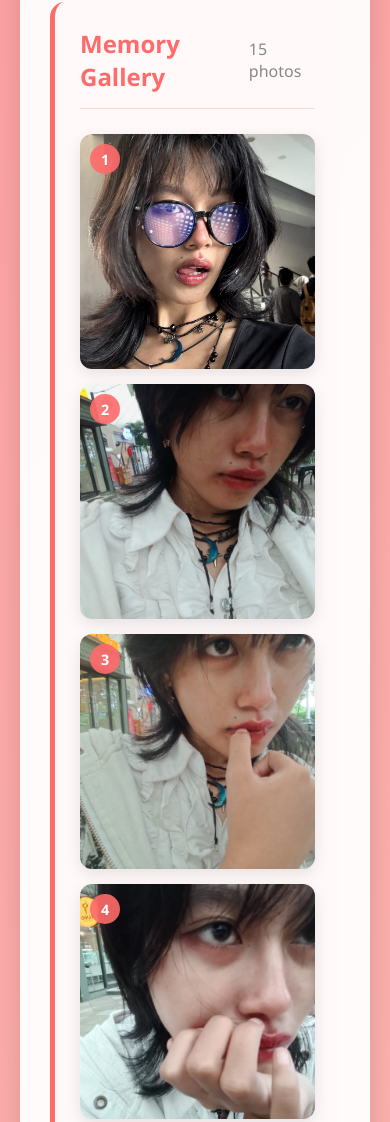
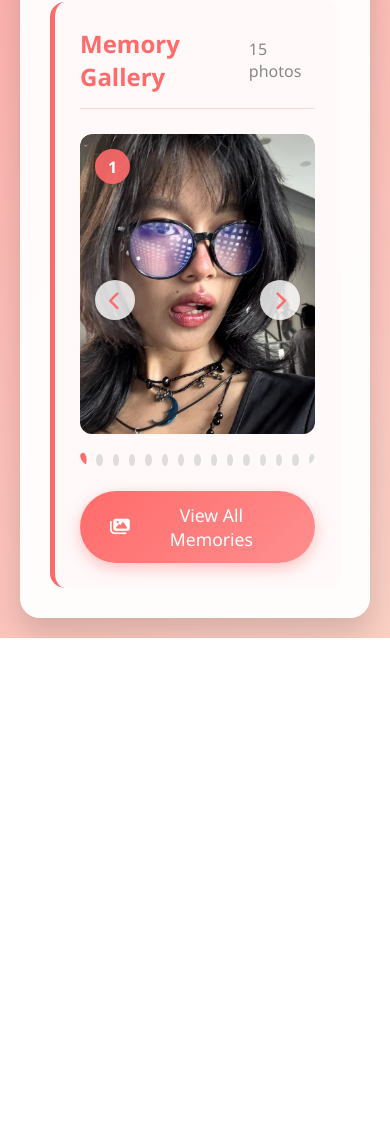
Before and after one commit to rawred/for_awa, a plain HTML site: page page2.html in a window 390 px wide. Shown: the part 831-1953 px from the top of the page. After the commit the page ends 1469 px from the top, so only its background shows below. Drawn offline with Linux system fonts and the light colour scheme.

Commit message:
Add files via upload

```diff
--- a/page2.html
+++ b/page2.html
@@ -1,16 +1,19 @@
 <!DOCTYPE html>
 <html lang="en">
   <head>
-    <meta charset="UTF-8">
-    <meta name="viewport" content="width=device-width, initial-scale=1.0">
+    <meta charset="UTF-8" />
+    <meta name="viewport" content="width=device-width, initial-scale=1.0" />
     <title>Birthday Photo Playlist</title>
-    <link rel="stylesheet" href="https://cdnjs.cloudflare.com/ajax/libs/font-awesome/6.4.0/css/all.min.css">
+    <link
+      rel="stylesheet"
+      href="https://cdnjs.cloudflare.com/ajax/libs/font-awesome/6.4.0/css/all.min.css"
+    />
     <style>
       * {
         margin: 0;
         padding: 0;
         box-sizing: border-box;
-            font-family: 'Segoe UI', Tahoma, Geneva, Verdana, sans-serif;
+        font-family: "Segoe UI", Tahoma, Geneva, Verdana, sans-serif;
       }
 
       body {
@@ -149,11 +152,108 @@
         font-size: 1rem;
       }
 
+      /* Desktop Grid Layout */
       .photos-grid {
         display: grid;
         grid-template-columns: repeat(auto-fill, minmax(150px, 1fr));
         gap: 20px;
         margin-bottom: 25px;
+      }
+
+      /* Mobile Carousel Layout */
+      .photos-carousel {
+        display: none;
+        position: relative;
+        margin-bottom: 25px;
+        overflow: hidden;
+        border-radius: 12px;
+      }
+
+      .carousel-track {
+        display: flex;
+        transition: transform 0.5s ease;
+      }
+
+      .carousel-slide {
+        min-width: 100%;
+        position: relative;
+      }
+
+      .carousel-slide img {
+        width: 100%;
+        height: 300px;
+        object-fit: cover;
+        border-radius: 12px;
+      }
+
+      .carousel-number {
+        position: absolute;
+        top: 15px;
+        left: 15px;
+        background: rgba(255, 107, 107, 0.9);
+        color: white;
+        width: 35px;
+        height: 35px;
+        border-radius: 50%;
+        display: flex;
+        align-items: center;
+        justify-content: center;
+        font-weight: bold;
+        font-size: 1rem;
+        z-index: 2;
+      }
+
+      .carousel-nav {
+        display: flex;
+        justify-content: center;
+        gap: 10px;
+        margin-top: 15px;
+      }
+
+      .carousel-dot {
+        width: 12px;
+        height: 12px;
+        border-radius: 50%;
+        background: #ddd;
+        cursor: pointer;
+        transition: all 0.3s ease;
+      }
+
+      .carousel-dot.active {
+        background: #ff6b6b;
+        transform: scale(1.2);
+      }
+
+      .carousel-arrows {
+        position: absolute;
+        top: 50%;
+        width: 100%;
+        display: flex;
+        justify-content: space-between;
+        padding: 0 15px;
+        transform: translateY(-50%);
+        z-index: 3;
+      }
+
+      .carousel-arrow {
+        background: rgba(255, 255, 255, 0.8);
+        color: #ff6b6b;
+        border: none;
+        width: 40px;
+        height: 40px;
+        border-radius: 50%;
+        display: flex;
+        align-items: center;
+        justify-content: center;
+        cursor: pointer;
+        transition: all 0.3s ease;
+        font-size: 1.2rem;
+        box-shadow: 0 2px 10px rgba(0, 0, 0, 0.2);
+      }
+
+      .carousel-arrow:hover {
+        background: #ff6b6b;
+        color: white;
       }
 
       .photo-item {
@@ -383,7 +483,8 @@
       }
 
       @keyframes float {
-            0%, 100% {
+        0%,
+        100% {
           transform: translateY(0);
         }
         50% {
@@ -391,7 +492,12 @@
         }
       }
 
+      /* Mobile Responsive Styles */
       @media (max-width: 768px) {
+        .player-controls {
+          display: none; /* Hide player controls on mobile */
+        }
+
         .header h1 {
           font-size: 2.2rem;
         }
@@ -428,8 +534,11 @@
         }
 
         .photos-grid {
-                grid-template-columns: repeat(auto-fill, minmax(120px, 1fr));
-                gap: 15px;
+          display: none; /* Hide grid on mobile */
+        }
+
+        .photos-carousel {
+          display: block; /* Show carousel on mobile */
         }
 
         .modal-nav {
@@ -440,6 +549,17 @@
           width: 40px;
           height: 40px;
           font-size: 1.2rem;
+        }
+      }
+
+      /* Desktop Styles */
+      @media (min-width: 769px) {
+        .photos-grid {
+          display: grid; /* Show grid on desktop */
+        }
+
+        .photos-carousel {
+          display: none; /* Hide carousel on desktop */
         }
       }
     </style>
@@ -459,7 +579,7 @@
         <div class="playlist-info">
           <div class="playlist-cover">
             <!-- Main cover photo -->
-                    <img src="images/awa9.jpg" alt="Birthday Celebration">
+            <img src="images/awa9.jpg" alt="Birthday Celebration" />
           </div>
           <div class="playlist-details">
             <h2 class="playlist-title">Precious Memories Collection</h2>
@@ -469,7 +589,7 @@
               <span><i class="far fa-calendar"></i> From your birthday</span>
               <span><i class="fas fa-heart"></i> Special moments</span>
             </div>
-                    <br>
+            <br />
             <button class="view-button" id="viewSlideshow">
               <i class="fas fa-play"></i> View Slideshow
             </button>
@@ -489,95 +609,114 @@
             <span class="photo-count">15 photos</span>
           </div>
 
+          <!-- Desktop Grid Layout -->
           <div class="photos-grid">
             <!-- Photo 1 -->
             <div class="photo-item" data-photo="1">
               <div class="photo-number">1</div>
-                        <img src="images/awa1.jpg" alt="Birthday Cake">
+              <img src="images/awa1.jpg" alt="Birthday Cake" />
             </div>
 
             <!-- Photo 2 -->
             <div class="photo-item" data-photo="2">
               <div class="photo-number">2</div>
-                        <img src="images/awa2.jpg" alt="Celebration">
+              <img src="images/awa2.jpg" alt="Celebration" />
             </div>
 
             <!-- Photo 3 -->
             <div class="photo-item" data-photo="3">
               <div class="photo-number">3</div>
-                        <img src="images/awa3.jpg" alt="Balloons">
+              <img src="images/awa3.jpg" alt="Balloons" />
             </div>
 
             <!-- Photo 4 -->
             <div class="photo-item" data-photo="4">
               <div class="photo-number">4</div>
-                        <img src="images/awa4.jpg" alt="Gifts">
+              <img src="images/awa4.jpg" alt="Gifts" />
             </div>
 
             <!-- Photo 5 -->
             <div class="photo-item" data-photo="5">
               <div class="photo-number">5</div>
-                        <img src="images/awa5.jpg" alt="Party">
+              <img src="images/awa5.jpg" alt="Party" />
             </div>
 
             <!-- Photo 6 -->
             <div class="photo-item" data-photo="6">
               <div class="photo-number">6</div>
-                        <img src="images/awa6.jpg" alt="Friends">
+              <img src="images/awa6.jpg" alt="Friends" />
             </div>
 
             <!-- Photo 7 -->
             <div class="photo-item" data-photo="7">
               <div class="photo-number">7</div>
-                        <img src="images/awa7.jpg" alt="Candles">
+              <img src="images/awa7.jpg" alt="Candles" />
             </div>
 
             <!-- Photo 8 -->
             <div class="photo-item" data-photo="8">
               <div class="photo-number">8</div>
-                        <img src="images/awa8.jpg" alt="Smiles">
+              <img src="images/awa8.jpg" alt="Smiles" />
             </div>
 
             <!-- Photo 9 -->
             <div class="photo-item" data-photo="9">
               <div class="photo-number">9</div>
-                        <img src="images/awa9.jpg" alt="Smiles">
+              <img src="images/awa9.jpg" alt="Smiles" />
             </div>
 
             <!-- Photo 10 -->
             <div class="photo-item" data-photo="10">
               <div class="photo-number">10</div>
-                        <img src="images/awa10.jpg" alt="Smiles">
+              <img src="images/awa10.jpg" alt="Smiles" />
             </div>
 
             <!-- Photo 11 -->
             <div class="photo-item" data-photo="11">
               <div class="photo-number">11</div>
-                        <img src="images/awa11.jpg" alt="Smiles">
+              <img src="images/awa11.jpg" alt="Smiles" />
             </div>
 
             <!-- Photo 12 -->
             <div class="photo-item" data-photo="12">
               <div class="photo-number">12</div>
-                        <img src="images/awa12.jpg" alt="Smiles">
+              <img src="images/awa12.jpg" alt="Smiles" />
             </div>
 
             <!-- Photo 13 -->
             <div class="photo-item" data-photo="13">
               <div class="photo-number">13</div>
-                        <img src="images/awa13.jpg" alt="Smiles">
+              <img src="images/awa13.jpg" alt="Smiles" />
             </div>
 
             <!-- Photo 14 -->
             <div class="photo-item" data-photo="14">
               <div class="photo-number">14</div>
-                        <img src="images/awa14.jpg" alt="Smiles">
+              <img src="images/awa14.jpg" alt="Smiles" />
             </div>
 
             <!-- Photo 15 -->
             <div class="photo-item" data-photo="15">
               <div class="photo-number">15</div>
-                        <img src="images/awa15.jpg" alt="Smiles">
+              <img src="images/awa15.jpg" alt="Smiles" />
+            </div>
+          </div>
+
+          <!-- Mobile Carousel Layout -->
+          <div class="photos-carousel">
+            <div class="carousel-track" id="carouselTrack">
+              <!-- Carousel slides will be generated by JavaScript -->
+            </div>
+            <div class="carousel-arrows">
+              <button class="carousel-arrow" id="carouselPrev">
+                <i class="fas fa-chevron-left"></i>
+              </button>
+              <button class="carousel-arrow" id="carouselNext">
+                <i class="fas fa-chevron-right"></i>
+              </button>
+            </div>
+            <div class="carousel-nav" id="carouselNav">
+              <!-- Navigation dots will be generated by JavaScript -->
             </div>
           </div>
 
@@ -586,6 +725,7 @@
           </button>
         </div>
 
+        <!-- Player Controls - Hidden on Mobile -->
         <div class="player-controls">
           <div class="control-btn" id="prevPhoto">
             <i class="fas fa-chevron-left"></i>
@@ -611,111 +751,176 @@
           <i class="fas fa-chevron-right"></i>
         </button>
       </div>
-        <img class="modal-content" id="modalImage" src="" alt="">
+      <img class="modal-content" id="modalImage" src="" alt="" />
       <div class="modal-caption" id="modalCaption"></div>
     </div>
 
     <script>
-        // Photo data with captions - UPDATED TO INCLUDE ALL 15 PHOTOS
+      // Photo data with captions
       const photoData = [
         {
           src: "images/awa1.jpg",
           alt: "awa1",
-                caption: ""
+          caption: "",
         },
         {
           src: "images/awa2.jpg",
           alt: "awa2",
-                caption: ""
+          caption: "",
         },
         {
           src: "images/awa3.jpg",
           alt: "awa3",
-                caption: ""
+          caption: "",
         },
         {
           src: "images/awa4.jpg",
           alt: "awa4",
-                caption: ""
+          caption: "",
         },
         {
           src: "images/awa5.jpg",
           alt: "awa5",
-                caption: ""
+          caption: "",
         },
         {
           src: "images/awa6.jpg",
           alt: "awa6",
-                caption: ""
+          caption: "",
         },
         {
           src: "images/awa7.jpg",
           alt: "awa7",
-                caption: ""
+          caption: "",
         },
         {
           src: "images/awa8.jpg",
           alt: "awa8",
-                caption: ""
+          caption: "",
         },
         {
           src: "images/awa9.jpg",
           alt: "awa9",
-                caption: ""
+          caption: "",
         },
         {
           src: "images/awa10.jpg",
           alt: "awa10",
-                caption: ""
+          caption: "",
         },
         {
           src: "images/awa11.jpg",
           alt: "awa11",
-                caption: ""
+          caption: "",
         },
         {
           src: "images/awa12.jpg",
           alt: "awa12",
-                caption: ""
+          caption: "",
         },
         {
           src: "images/awa13.jpg",
           alt: "awa13",
-                caption: ""
+          caption: "",
         },
         {
           src: "images/awa14.jpg",
           alt: "awa14",
-                caption: ""
+          caption: "",
         },
         {
           src: "images/awa15.jpg",
           alt: "awa15",
-                caption: ""
-            }
+          caption: "",
+        },
       ];
 
       // DOM elements
-        const photoItems = document.querySelectorAll('.photo-item');
-        const modal = document.getElementById('photoModal');
-        const modalImg = document.getElementById('modalImage');
-        const modalCaption = document.getElementById('modalCaption');
-        const closeModal = document.querySelector('.close-modal');
-        const playBtn = document.getElementById('playSlideshow');
-        const prevBtn = document.getElementById('prevPhoto');
-        const nextBtn = document.getElementById('nextPhoto');
-        const modalPrev = document.getElementById('modalPrev');
-        const modalNext = document.getElementById('modalNext');
-        const viewSlideshowBtn = document.getElementById('viewSlideshow');
-        const viewAllPhotosBtn = document.getElementById('viewAllPhotos');
+      const photoItems = document.querySelectorAll(".photo-item");
+      const modal = document.getElementById("photoModal");
+      const modalImg = document.getElementById("modalImage");
+      const modalCaption = document.getElementById("modalCaption");
+      const closeModal = document.querySelector(".close-modal");
+      const playBtn = document.getElementById("playSlideshow");
+      const prevBtn = document.getElementById("prevPhoto");
+      const nextBtn = document.getElementById("nextPhoto");
+      const modalPrev = document.getElementById("modalPrev");
+      const modalNext = document.getElementById("modalNext");
+      const viewSlideshowBtn = document.getElementById("viewSlideshow");
+      const viewAllPhotosBtn = document.getElementById("viewAllPhotos");
+
+      // Carousel elements
+      const carouselTrack = document.getElementById("carouselTrack");
+      const carouselNav = document.getElementById("carouselNav");
+      const carouselPrev = document.getElementById("carouselPrev");
+      const carouselNext = document.getElementById("carouselNext");
 
       let currentPhotoIndex = 0;
       let slideshowInterval;
       let isPlaying = false;
+      let currentCarouselIndex = 0;
 
-        // Open modal when photo is clicked
+      // Initialize carousel on mobile
+      function initCarousel() {
+        // Clear existing content
+        carouselTrack.innerHTML = "";
+        carouselNav.innerHTML = "";
+
+        // Create carousel slides
+        photoData.forEach((photo, index) => {
+          // Create slide
+          const slide = document.createElement("div");
+          slide.className = "carousel-slide";
+          slide.innerHTML = `
+                    <div class="carousel-number">${index + 1}</div>
+                    <img src="${photo.src}" alt="${photo.alt}">
+                `;
+          carouselTrack.appendChild(slide);
+
+          // Add click event to open modal
+          slide.addEventListener("click", () => {
+            currentPhotoIndex = index;
+            showModalPhoto(currentPhotoIndex);
+          });
+
+          // Create navigation dot
+          const dot = document.createElement("div");
+          dot.className = "carousel-dot";
+          if (index === 0) dot.classList.add("active");
+          dot.addEventListener("click", () => {
+            goToCarouselSlide(index);
+          });
+          carouselNav.appendChild(dot);
+        });
+      }
+
+      // Go to specific carousel slide
+      function goToCarouselSlide(index) {
+        currentCarouselIndex = index;
+        carouselTrack.style.transform = `translateX(-${index * 100}%)`;
+
+        // Update active dot
+        document.querySelectorAll(".carousel-dot").forEach((dot, i) => {
+          dot.classList.toggle("active", i === index);
+        });
+      }
+
+      // Next carousel slide
+      function nextCarouselSlide() {
+        const nextIndex = (currentCarouselIndex + 1) % photoData.length;
+        goToCarouselSlide(nextIndex);
+      }
+
+      // Previous carousel slide
+      function prevCarouselSlide() {
+        const prevIndex =
+          (currentCarouselIndex - 1 + photoData.length) % photoData.length;
+        goToCarouselSlide(prevIndex);
+      }
+
+      // Open modal when photo is clicked (for grid layout)
       photoItems.forEach((item, index) => {
-            item.addEventListener('click', function() {
+        item.addEventListener("click", function () {
           currentPhotoIndex = index;
           showModalPhoto(currentPhotoIndex);
         });
@@ -729,32 +934,33 @@
           modalImg.src = photo.src;
           modalImg.alt = photo.alt;
           modalCaption.textContent = photo.caption;
-                modal.style.display = 'flex';
+          modal.style.display = "flex";
         }
       }
 
       // Close modal
-        closeModal.addEventListener('click', function() {
-            modal.style.display = 'none';
+      closeModal.addEventListener("click", function () {
+        modal.style.display = "none";
         stopSlideshow();
       });
 
       // Close modal when clicking outside the image
-        modal.addEventListener('click', function(e) {
+      modal.addEventListener("click", function (e) {
         if (e.target === modal) {
-                modal.style.display = 'none';
+          modal.style.display = "none";
           stopSlideshow();
         }
       });
 
       // Modal navigation
-        modalPrev.addEventListener('click', function(e) {
+      modalPrev.addEventListener("click", function (e) {
         e.stopPropagation();
-            currentPhotoIndex = (currentPhotoIndex - 1 + photoData.length) % photoData.length;
+        currentPhotoIndex =
+          (currentPhotoIndex - 1 + photoData.length) % photoData.length;
         showModalPhoto(currentPhotoIndex);
       });
 
-        modalNext.addEventListener('click', function(e) {
+      modalNext.addEventListener("click", function (e) {
         e.stopPropagation();
         currentPhotoIndex = (currentPhotoIndex + 1) % photoData.length;
         showModalPhoto(currentPhotoIndex);
@@ -765,7 +971,7 @@
         isPlaying = true;
         playBtn.innerHTML = '<i class="fas fa-pause"></i>';
         // Show first photo in modal if not already showing
-            if (modal.style.display !== 'flex') {
+        if (modal.style.display !== "flex") {
           currentPhotoIndex = 0;
           showModalPhoto(currentPhotoIndex);
         }
@@ -782,7 +988,7 @@
       }
 
       // Play/Pause slideshow
-        playBtn.addEventListener('click', function() {
+      playBtn.addEventListener("click", function () {
         if (isPlaying) {
           stopSlideshow();
         } else {
@@ -791,46 +997,83 @@
       });
 
       // Previous photo
-        prevBtn.addEventListener('click', function() {
-            currentPhotoIndex = (currentPhotoIndex - 1 + photoData.length) % photoData.length;
+      prevBtn.addEventListener("click", function () {
+        currentPhotoIndex =
+          (currentPhotoIndex - 1 + photoData.length) % photoData.length;
         showModalPhoto(currentPhotoIndex);
       });
 
       // Next photo
-        nextBtn.addEventListener('click', function() {
+      nextBtn.addEventListener("click", function () {
         currentPhotoIndex = (currentPhotoIndex + 1) % photoData.length;
         showModalPhoto(currentPhotoIndex);
       });
 
       // View slideshow button
-        viewSlideshowBtn.addEventListener('click', function() {
+      viewSlideshowBtn.addEventListener("click", function () {
         currentPhotoIndex = 0;
         startSlideshow();
       });
 
       // View all photos button
-        viewAllPhotosBtn.addEventListener('click', function() {
+      viewAllPhotosBtn.addEventListener("click", function () {
         // Scroll to photos section
-            document.querySelector('.photos-container').scrollIntoView({
-                behavior: 'smooth'
+        document.querySelector(".photos-container").scrollIntoView({
+          behavior: "smooth",
         });
       });
 
+      // Carousel navigation
+      carouselPrev.addEventListener("click", prevCarouselSlide);
+      carouselNext.addEventListener("click", nextCarouselSlide);
+
+      // Swipe functionality for carousel
+      let startX = 0;
+      let endX = 0;
+
+      carouselTrack.addEventListener("touchstart", (e) => {
+        startX = e.touches[0].clientX;
+      });
+
+      carouselTrack.addEventListener("touchend", (e) => {
+        endX = e.changedTouches[0].clientX;
+        handleSwipe();
+      });
+
+      function handleSwipe() {
+        const swipeThreshold = 50;
+        const diff = startX - endX;
+
+        if (Math.abs(diff) > swipeThreshold) {
+          if (diff > 0) {
+            // Swipe left - next slide
+            nextCarouselSlide();
+          } else {
+            // Swipe right - previous slide
+            prevCarouselSlide();
+          }
+        }
+      }
+
       // Keyboard navigation
-        document.addEventListener('keydown', function(e) {
-            if (modal.style.display === 'flex') {
-                if (e.key === 'ArrowLeft') {
-                    currentPhotoIndex = (currentPhotoIndex - 1 + photoData.length) % photoData.length;
+      document.addEventListener("keydown", function (e) {
+        if (modal.style.display === "flex") {
+          if (e.key === "ArrowLeft") {
+            currentPhotoIndex =
+              (currentPhotoIndex - 1 + photoData.length) % photoData.length;
             showModalPhoto(currentPhotoIndex);
-                } else if (e.key === 'ArrowRight') {
+          } else if (e.key === "ArrowRight") {
             currentPhotoIndex = (currentPhotoIndex + 1) % photoData.length;
             showModalPhoto(currentPhotoIndex);
-                } else if (e.key === 'Escape') {
-                    modal.style.display = 'none';
+          } else if (e.key === "Escape") {
+            modal.style.display = "none";
             stopSlideshow();
           }
         }
       });
+
+      // Initialize carousel on page load
+      initCarousel();
     </script>
   </body>
 </html>
```
Lines whose indentation alone changed are shown as unchanged.
